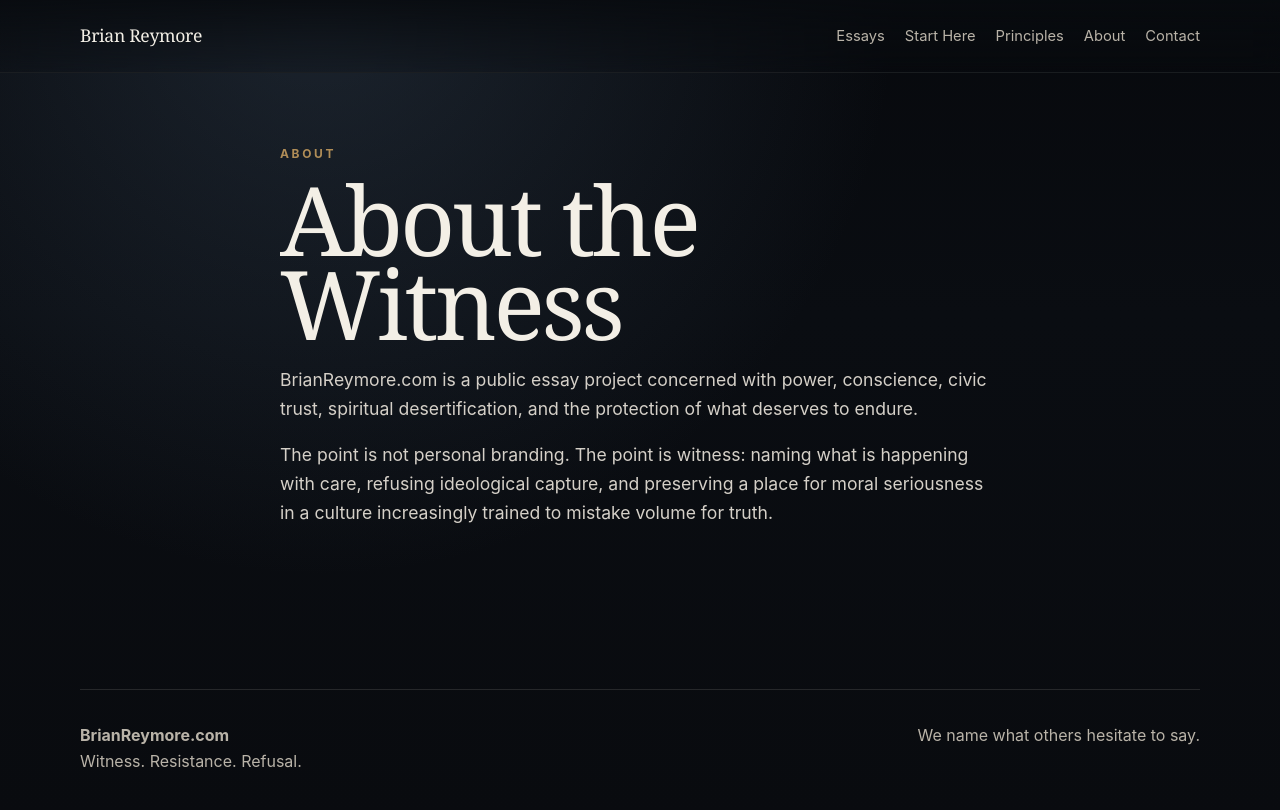
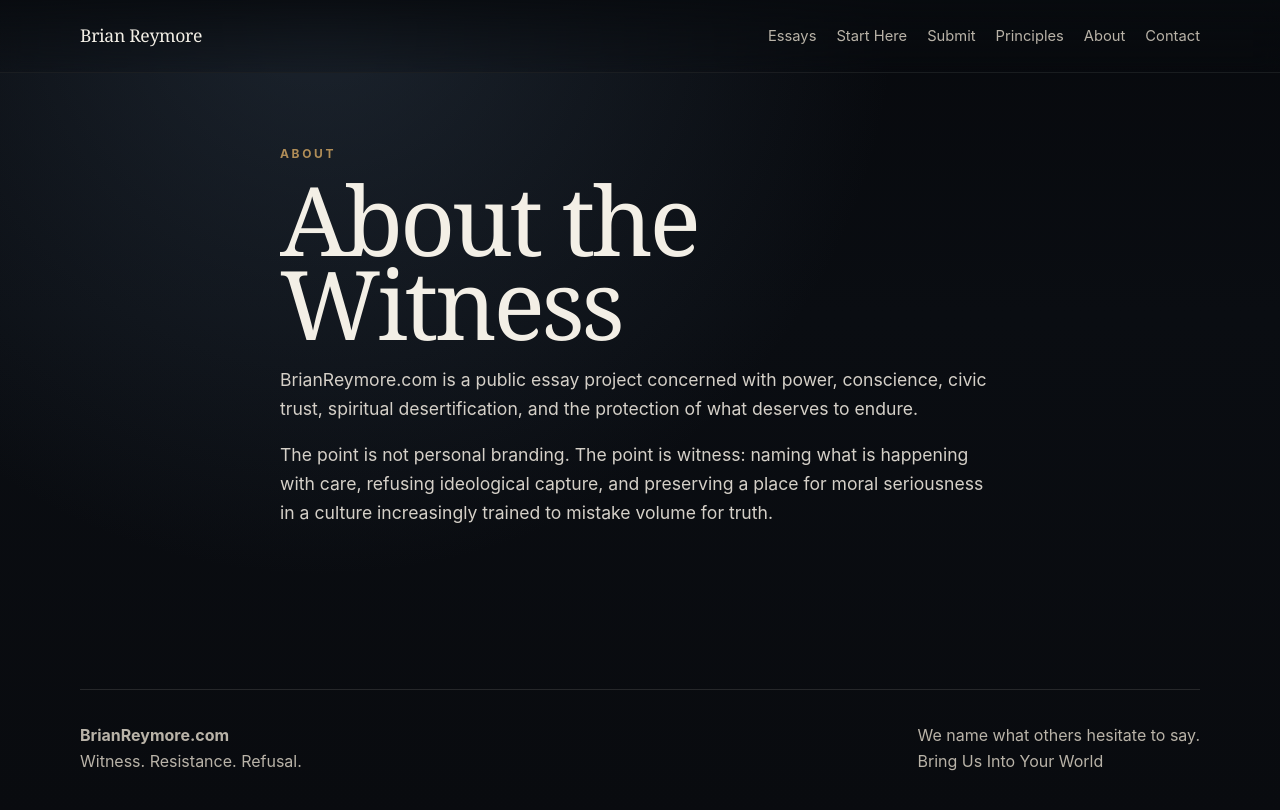
Before and after one commit to Universal541/brianreymore, an Astro site: page /about in a window 1280 px wide. Built offline with nearby package versions, Linux system fonts and the light colour scheme; Astro itself is replaced by a stand-in of ours.

Commit message:
Update BaseLayout.astro

```diff
--- a/src/layouts/BaseLayout.astro
+++ b/src/layouts/BaseLayout.astro
@@ -22,6 +22,7 @@ const pageTitle = title === 'Brian Reymore' ? title : `${title} | Brian Reymore`
         <div class="nav-links">
           <a href="/essays">Essays</a>
           <a href="/start-here">Start Here</a>
+          <a href="/submit">Submit</a>
           <a href="/principles">Principles</a>
           <a href="/about">About</a>
           <a href="/contact">Contact</a>
@@ -35,7 +36,12 @@ const pageTitle = title === 'Brian Reymore' ? title : `${title} | Brian Reymore`
       <strong>BrianReymore.com</strong><br />
         Witness. Resistance. Refusal.
         </div>
-        <div>We name what others hesitate to say.</div>
+
+        <div>
+        We name what others hesitate to say.
+        <br />
+      <a href="/submit">Bring Us Into Your World</a>
+    </div>
   </div>
   </footer>
   </body>
```
Lines whose indentation alone changed are shown as unchanged.
